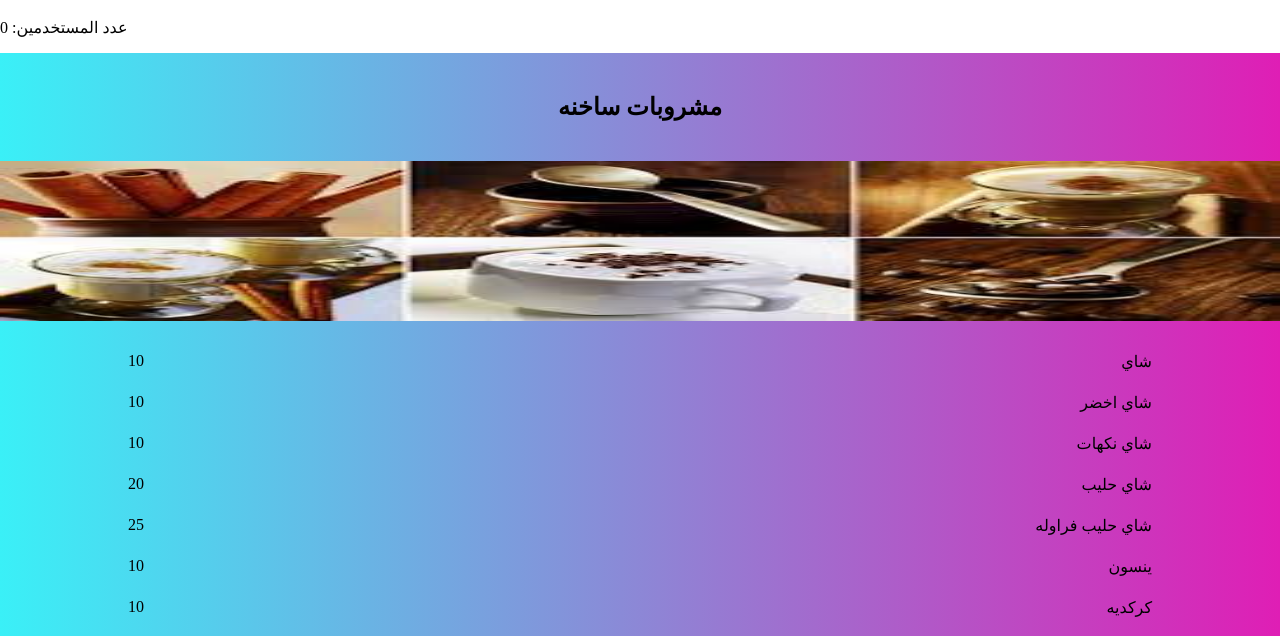
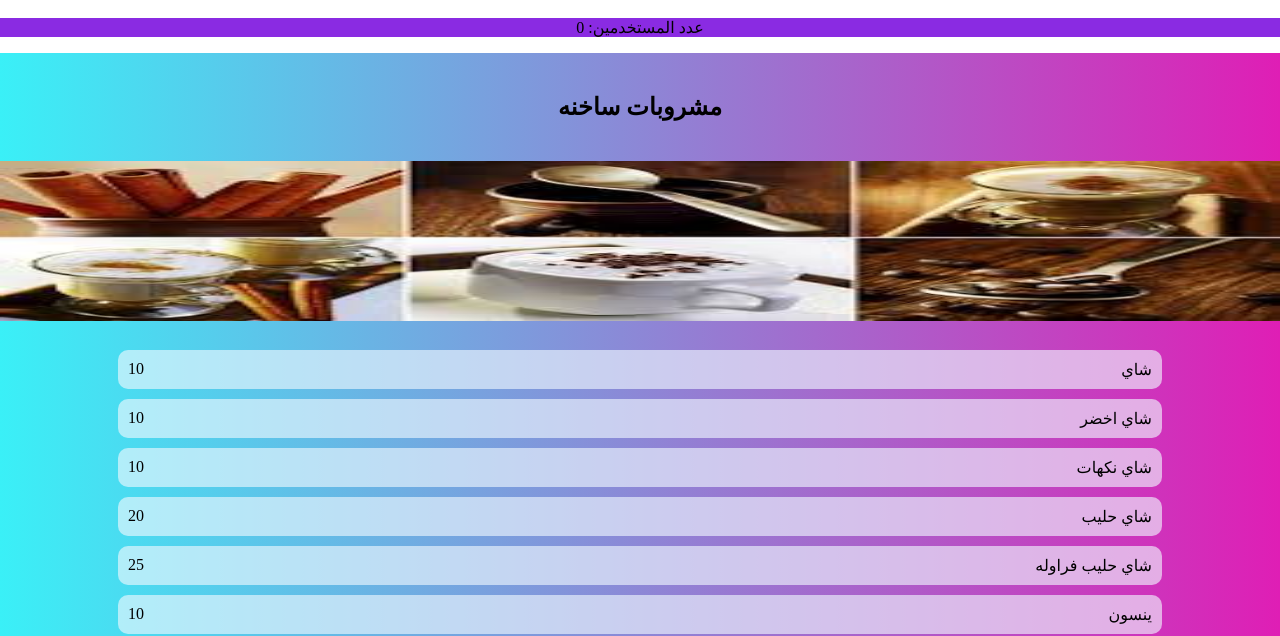
Before and after one commit to AmrMohamedELsman/gamer-club, a plain HTML site: page index.html in a window 1280 px wide. Shown: the part 802-1438 px from the top of the page. Drawn offline with Linux system fonts and the light colour scheme.

Commit message:
Update style.css

```diff
--- a/style.css
+++ b/style.css
@@ -90,6 +90,8 @@ nav .logo p{
 
 .hotDrinks{
     background: linear-gradient(to right, #3af0f7, #df1eb5);
+    padding-bottom: 20px;
+    border-bottom: 1px solid black;
 }
 
 .landing {
@@ -140,18 +142,23 @@ nav .logo p{
     display: flex;
     align-items: center;
     justify-content: space-between;
-    padding: 10px 0;
     width: 80%;
-    margin: 2px auto;
+    background-color: rgba(240, 248, 255, 0.623);
+    padding: 10px;
+    border-radius: 10px;
+    margin: 10px auto;
 }
 
 .coldDrinks{
     background: linear-gradient(to right, #3af0f7, #df1eb5);
+    padding-bottom: 20px;
+    border-bottom: 1px solid black;
 }
 
 .play{
     background: linear-gradient(to right, #3af0f7, #df1eb5);
     padding-bottom: 20px;
+    border-bottom: 1px solid black;
 }
 
 .g{
@@ -165,6 +172,7 @@ nav .logo p{
     flex-wrap: wrap;
     width: 80%;
     margin: 0px auto;
+    border-top: 1px solid black;
 }
 
 footer{
@@ -174,7 +182,7 @@ footer{
 }
 
 .fotericon{
-    margin: 10px;
+    margin-bottom: 20px;
     display: flex;
     align-items: center;
     justify-content: space-around;
@@ -197,3 +205,10 @@ footer{
     text-align: center;
     font-weight: bold;
 }
+
+
+.visitor-counter{
+    text-align: center;
+    margin: 10px auto;
+    background-color: blueviolet;
+}
```
